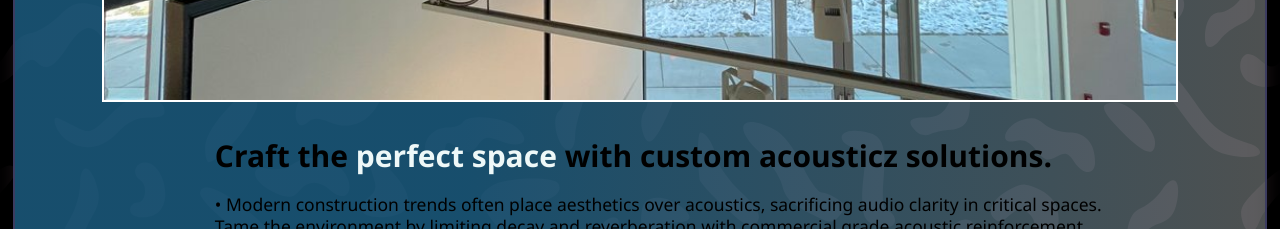
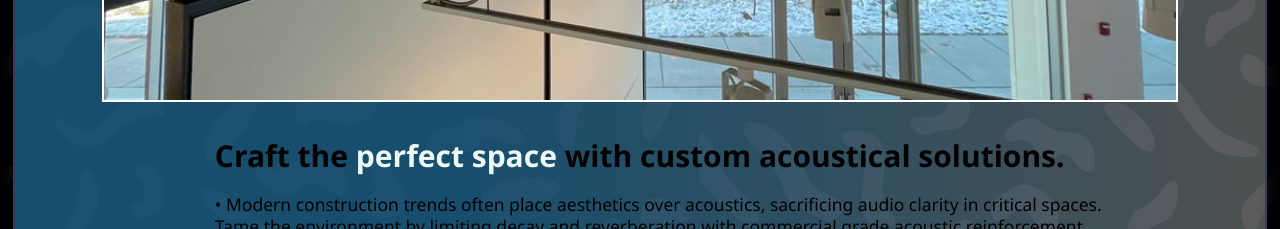
Before and after one commit to AvantGov/audiocon_pub, a React (Create React App) app in the folder client/: page /commercialServices in a window 1280 px wide. Shown: the part 7420-7649 px from the top of the page. Built offline with nearby package versions, Linux system fonts and the light colour scheme.

Commit message:
quick hot fixes

```diff
--- a/client/src/Components/Pages_services/CommercialServices.js
+++ b/client/src/Components/Pages_services/CommercialServices.js
@@ -122,7 +122,7 @@ const CommercialServices = () => {
                     <div id="reinforcement_image" className='contentContainer__image'></div>
                     {/* <hr className='contentContainer__rule'></hr> */}
                     <div className='contentContainer__copyContainer'>
-                        <h3 className='copyContainer__title'>Craft the <strong className="title__strong">perfect space</strong> with custom acousticz solutions.</h3>
+                        <h3 className='copyContainer__title'>Craft the <strong className="title__strong">perfect space</strong> with custom acoustical solutions.</h3>
                         <p id="reinforcement_bullet1" className='copyContainer__bullet'>&#8226; Modern construction trends often place aesthetics over acoustics, sacrificing audio clarity in critical spaces. Tame the environment by limiting decay and reverberation with commercial grade acoustic reinforcement.</p>
                         <p id="reinforcement_bullet2" className='copyContainer__bullet'>&#8226; Promote communication & collaboration by upping voice intelligibility in the office space. Dial in the perfect amount of hall reverberation for a flawless opening night. This and more are possible with our team's design and installation expertise.</p>
                         <p id="reinforcement_bullet3" className='copyContainer__bullet'>&#8226; Each treatment system is digitally modeled to carefully analyze, design, and test room treatment before installation. Delivering true value through purpose-driven planning.</p>
```
